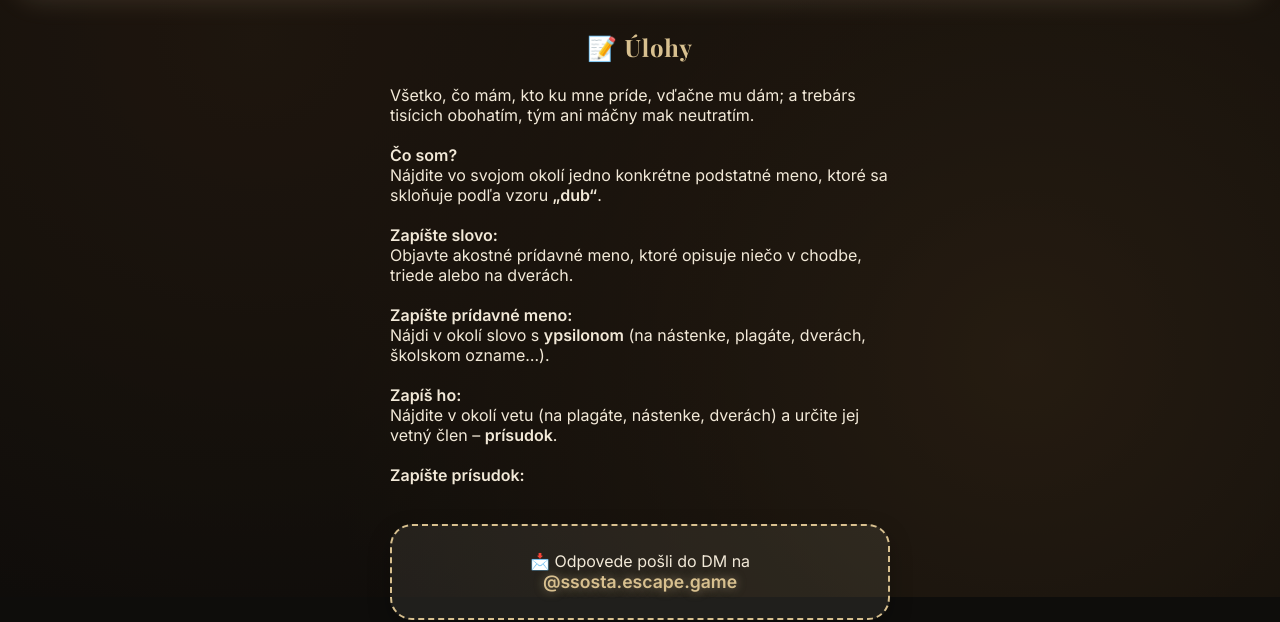
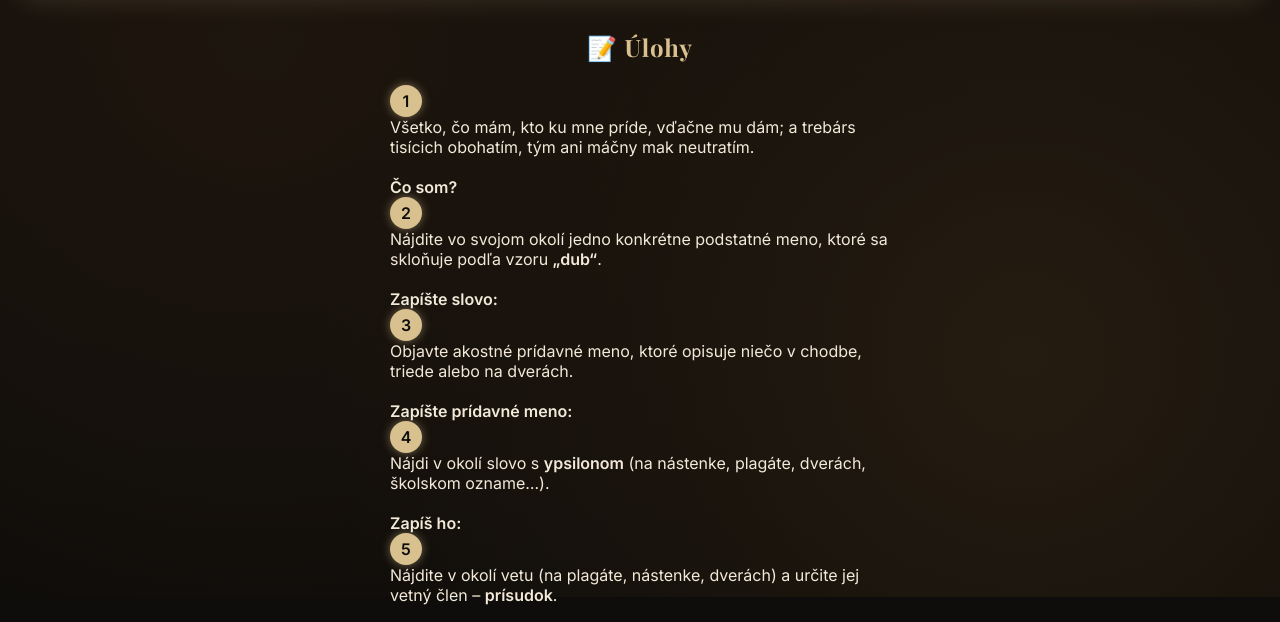
Before and after one commit to ssosta-escape-game/ucebna_18, a plain HTML site: page index.html in a window 1280 px wide. Shown: the part 203-825 px from the top of the page. Drawn offline with nearby package versions, Linux system fonts and the light colour scheme.

Commit message:
Update index.html

```diff
--- a/index.html
+++ b/index.html
@@ -73,6 +73,32 @@ body::before{
   position:relative;
   overflow:hidden;
 }
+  /* nastavíme čítač */
+.questions {
+  counter-reset: q-counter;
+}
+
+.q-num {
+  background:#d8c08f;
+  color:#0e0d0b;
+  font-weight:700;
+  border-radius:50%;
+  width:32px;
+  height:32px;
+  display:flex;
+  align-items:center;
+  justify-content:center;
+  font-size:1rem;
+  box-shadow:0 0 10px rgba(216,192,143,0.5);
+
+  /* automatické číslovanie */
+  counter-increment: q-counter;
+}
+
+.q-num::before {
+  content: counter(q-counter);
+}
+
 
 
 
@@ -274,6 +300,8 @@ footer{
   <!-- Hádanka – Kniha -->
   <div class="question">
     <div class="q-text">
+        <div class="q-header">
+    <div class="q-num"></div>
       <div class="q-text">
         Všetko, čo mám, kto ku mne príde, vďačne mu dám;
         a trebárs tisícich obohatím, tým ani máčny mak neutratím.
@@ -285,6 +313,8 @@ footer{
   <!-- 1 -->
   <div class="question">
      <div class="q-text">
+         <div class="q-header">
+    <div class="q-num"></div>
       <div class="q-text">
         Nájdite vo svojom okolí jedno konkrétne podstatné meno,
         ktoré sa skloňuje podľa vzoru <strong>„dub“</strong>.
@@ -296,6 +326,8 @@ footer{
   <!-- 2 -->
   <div class="question">
    <div class="q-text">
+       <div class="q-header">
+    <div class="q-num"></div>
       <div class="q-text">
         Objavte akostné prídavné meno, ktoré opisuje niečo
         v chodbe, triede alebo na dverách.
@@ -307,6 +339,8 @@ footer{
   <!-- 3 -->
   <div class="question">
   <div class="q-text">
+      <div class="q-header">
+    <div class="q-num"></div>
       <div class="q-text">
         Nájdi v okolí slovo s <strong>ypsilonom</strong>
         (na nástenke, plagáte, dverách, školskom ozname…).
@@ -318,6 +352,8 @@ footer{
   <!-- 4 -->
   <div class="question">
    <div class="q-text">
+       <div class="q-header">
+    <div class="q-num"></div>
       <div class="q-text">
         Nájdite v okolí vetu (na plagáte, nástenke, dverách)
         a určite jej vetný člen – <strong>prísudok</strong>.
```
